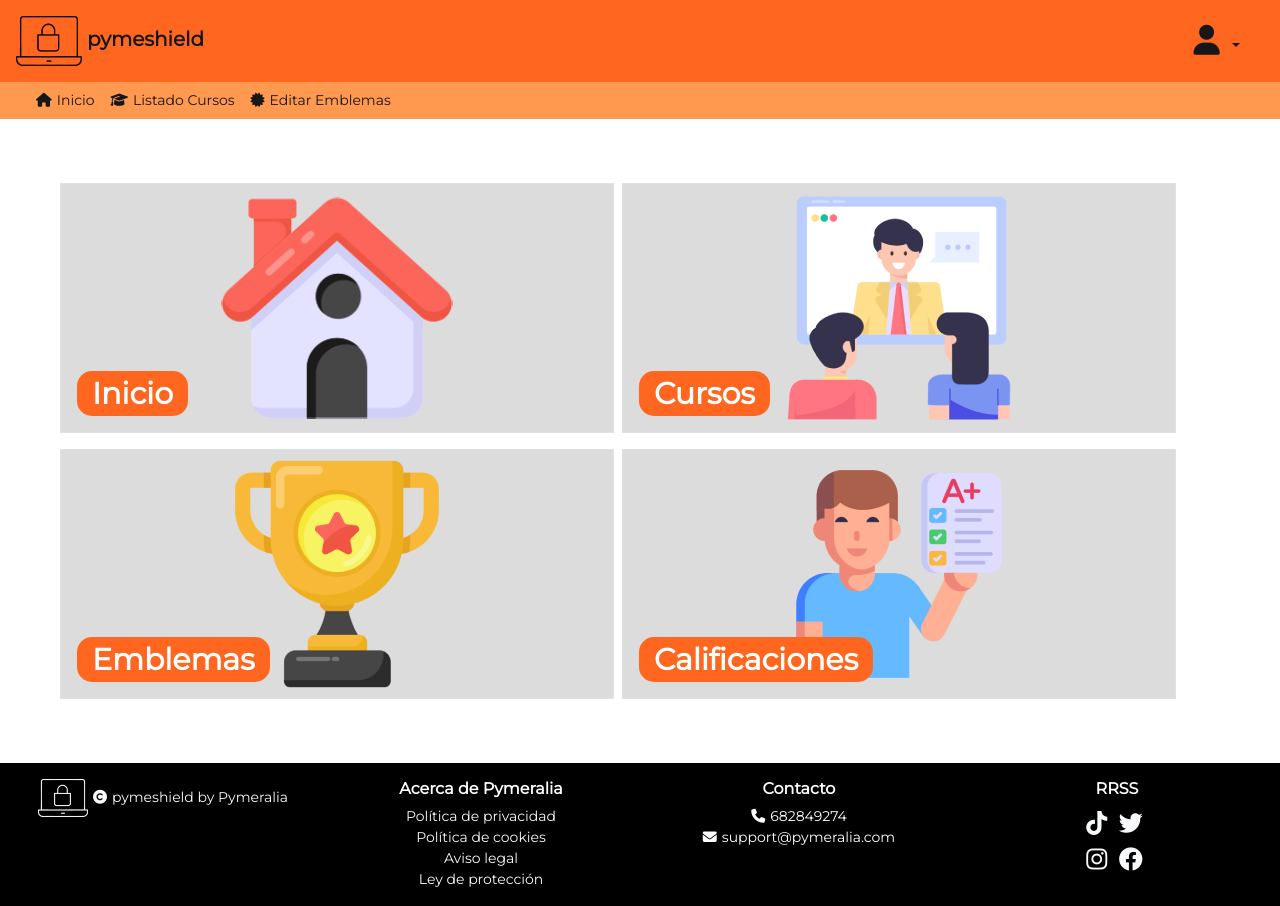
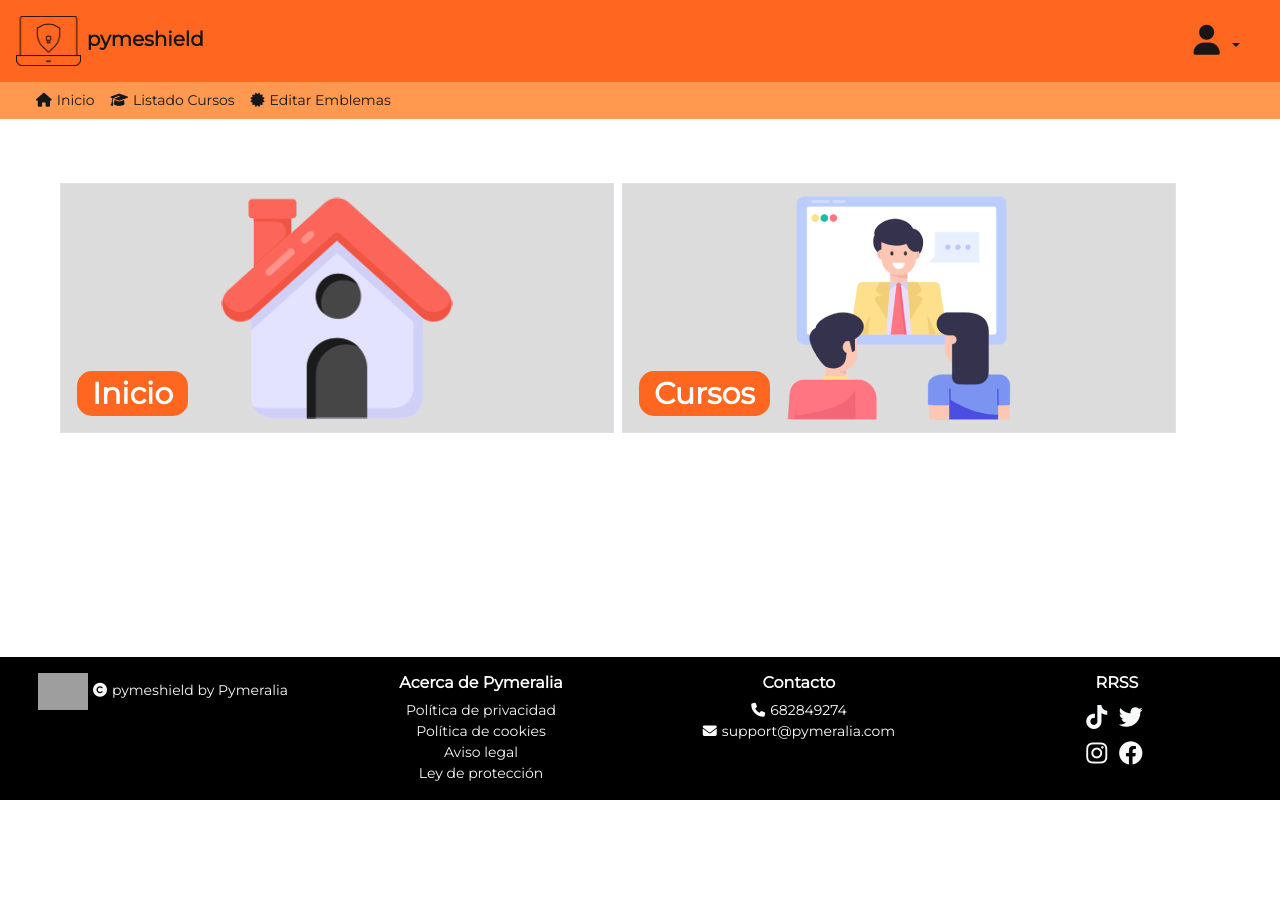
Before and after one commit to Tupiet-Classe/SPRINT3_GRUP3_Projecte_Globalitzat, a PHP site: page /index.php in a window 1280 px wide. After the commit the page ends 800 px from the top, so only its background shows below. Run offline with PHP 8.4, Linux system fonts and the light colour scheme; grey boxes are pictures that could not be loaded.

Commit message:
assassinar emblemas i calificaciones

```diff
--- a/pymeraliaFiles/cliente/index.php
+++ b/pymeraliaFiles/cliente/index.php
@@ -33,17 +33,6 @@
                     <div class="p-3 border" id="bg-cursos"><span id="borde-texto">Cursos</span></div>
                 </a>
             </div>
-            <div class="w-100"></div>
-            <div class="col-xs-12 col-sm-6 col-md-6 col-lg-6">
-                <a href="emblemas.php">
-                    <div class="p-3 border" id="bg-emblemas"><span id="borde-texto">Emblemas</span></div>
-                </a>
-            </div>
-            <div class="col-xs-12 col-sm-6 col-md-6 col-lg-6">
-                <a href="calificaciones.php">
-                    <div class="p-3 border" id="bg-calificaciones"><span id="borde-texto">Calificaciones</span></div>
-                </a>
-            </div>
         </div>
     </div>
 
```
Also changed, not shown: pymeraliaFiles/images/logo_pymeshield.png, pymeraliaFiles/images/logo_pymeshield_black.png (deleted), pymeraliaFiles/images/logo_pymeshield_white.png (added).
